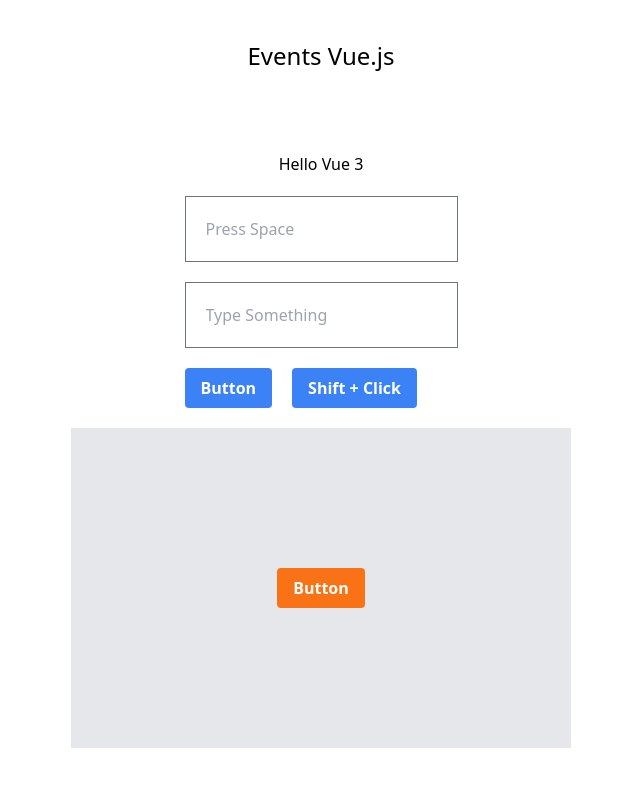
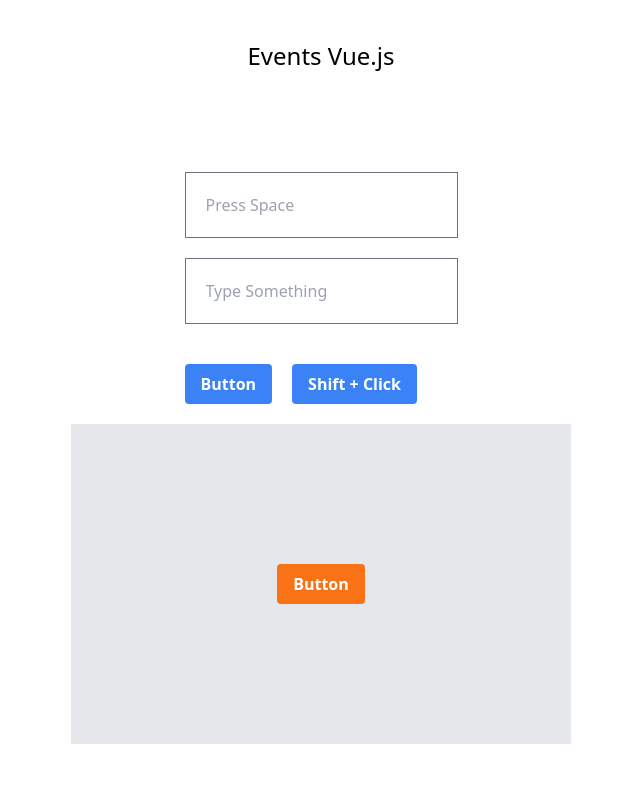
Before and after one commit to LearnWithHasinHayder/vue-event-example, a Vue app: page / in a window 1280 px wide. Shown: the top 786 px of the page, without its empty margins (319-959 px from the left). Built offline with nearby package versions, Linux system fonts and the light colour scheme.

Commit message:
Event 02

```diff
--- a/src/App.vue
+++ b/src/App.vue
@@ -1,8 +1,8 @@
 <script setup>
 import { ref } from "vue"
-const message = ref("Hello Vue 3")
 
 const space = ref(0)
+const pressed = ref(null)
 
 const divClicked = () => {
   alert("Div Clicked")
@@ -31,7 +31,7 @@
         Button
       </button>
 
-      <button class="bg-blue-500 ml-5 hover:bg-blue-700 text-white font-bold py-2 px-4 rounded" >
+      <button class="mt-5 bg-blue-500 ml-5 hover:bg-blue-700 text-white font-bold py-2 px-4 rounded" >
         Shift + Click
       </button>
 
```
